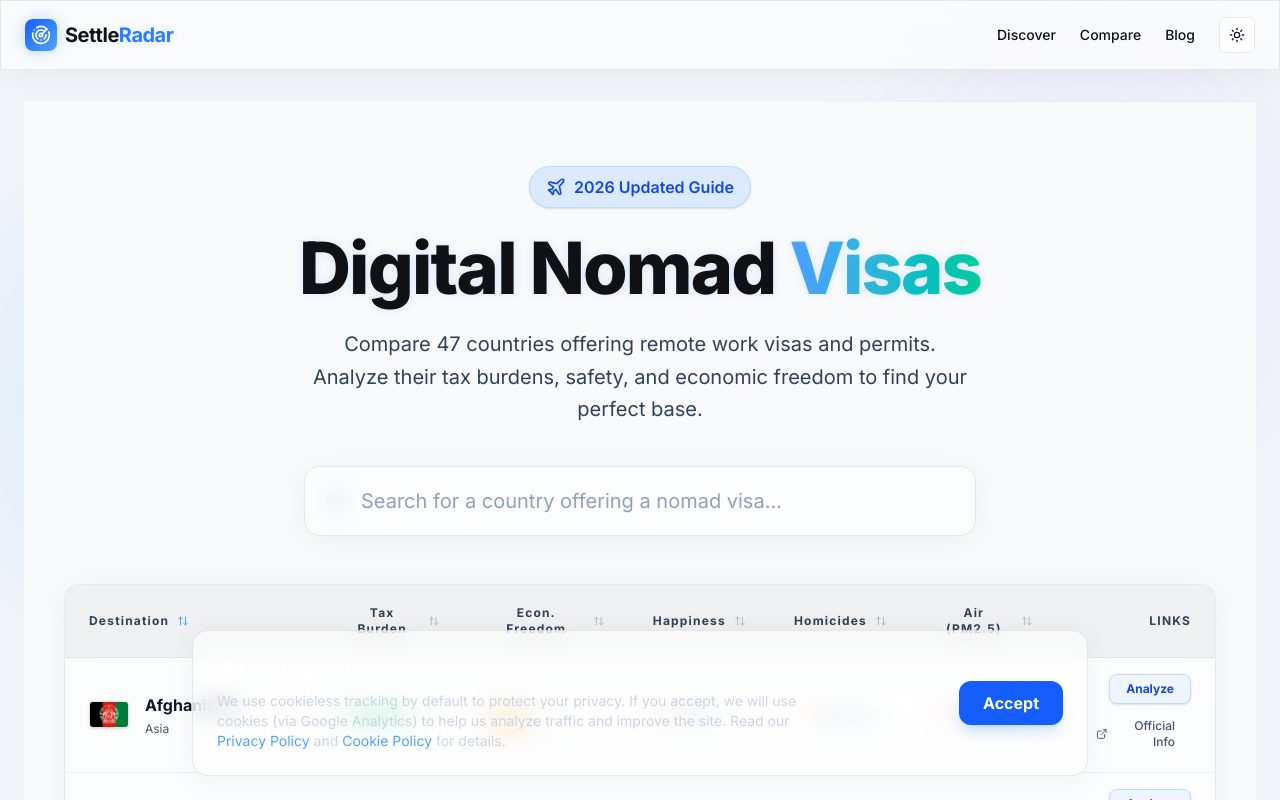
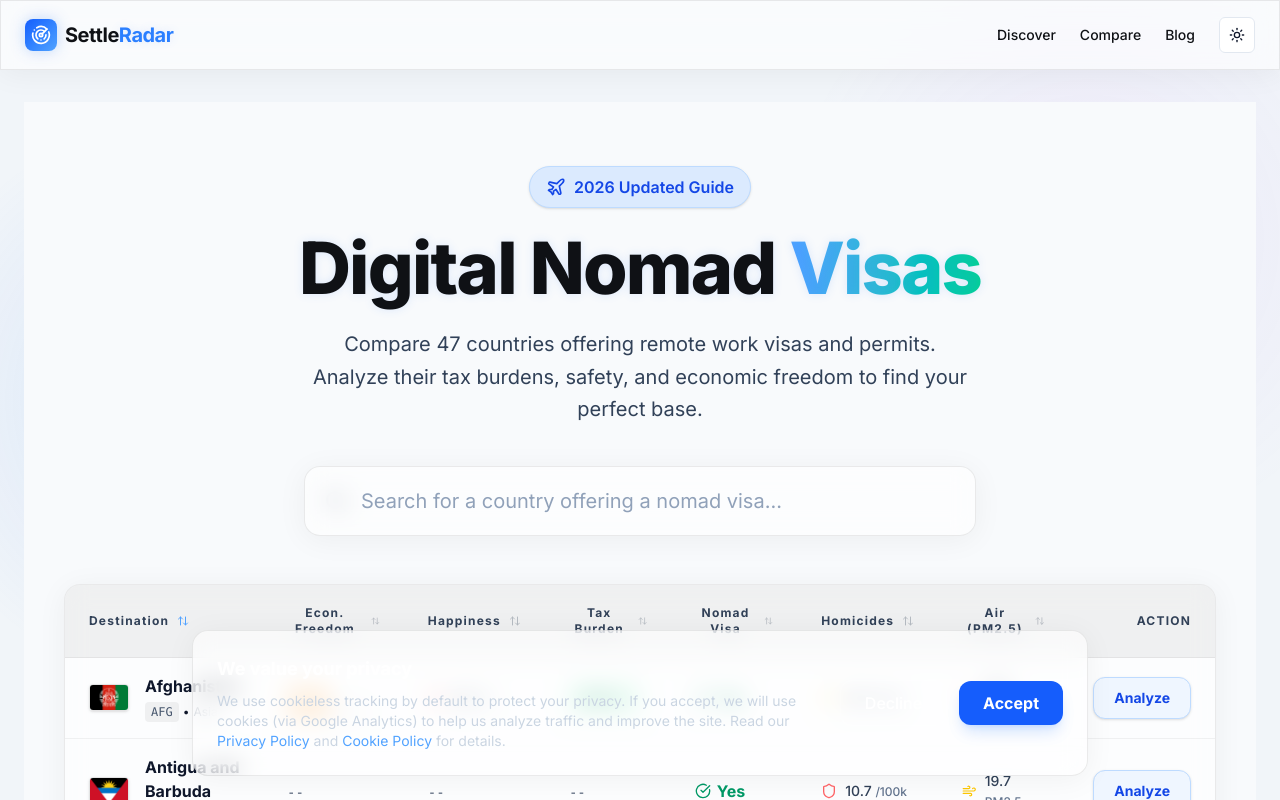
Before and after one commit to mirek-ai/settleradarweb, a Next.js app: page /digital-nomad-visas in a window 1280 px wide. Shown: the top 800 px of the page. Built offline with nearby package versions, Linux system fonts and the light colour scheme.

Commit message:
feat(ui): exact match for digital nomad visas table to main page table, increase blog posts per page to 15

```diff
--- a/src/app/blog/page.tsx
+++ b/src/app/blog/page.tsx
@@ -9,7 +9,7 @@ export const metadata = {
   description: 'Expat guides, tax comparisons, and moving abroad tips.',
 };
 
-const POSTS_PER_PAGE = 6;
+const POSTS_PER_PAGE = 15;
 
 export default function BlogIndex() {
   const allPosts = getSortedPostsData();
--- a/src/app/blog/page/[page]/page.tsx
+++ b/src/app/blog/page/[page]/page.tsx
@@ -10,7 +10,7 @@ export const metadata = {
   description: 'Expat guides, tax comparisons, and moving abroad tips.',
 };
 
-const POSTS_PER_PAGE = 6;
+const POSTS_PER_PAGE = 15;
 
 export async function generateStaticParams() {
   const allPosts = getSortedPostsData();
--- a/src/app/digital-nomad-visas/DigitalNomadClient.tsx
+++ b/src/app/digital-nomad-visas/DigitalNomadClient.tsx
@@ -116,19 +116,24 @@ export default function DigitalNomadClient({ nomadCountries }: DigitalNomadClien
                       Destination <ArrowUpDown className={`w-3 h-3 ${sortBy === 'name' ? 'text-blue-400' : 'opacity-30'}`} />
                     </button>
                   </th>
+                  <th className="py-5 px-6 hidden md:table-cell">
+                    <button onClick={() => handleSort('freedom')} className="flex items-center gap-2 hover:text-slate-900 dark:text-white">
+                      Econ. Freedom <ArrowUpDown className={`w-3 h-3 ${sortBy === 'freedom' ? 'text-blue-400' : 'opacity-30'}`} />
+                    </button>
+                  </th>
+                  <th className="py-5 px-6 hidden md:table-cell">
+                    <button onClick={() => handleSort('happiness')} className="flex items-center gap-2 hover:text-slate-900 dark:text-white">
+                      Happiness <ArrowUpDown className={`w-3 h-3 ${sortBy === 'happiness' ? 'text-pink-400' : 'opacity-30'}`} />
+                    </button>
+                  </th>
                   <th className="py-5 px-6">
                     <button onClick={() => handleSort('taxes')} className="flex items-center gap-2 hover:text-slate-900 dark:text-white">
                       Tax Burden <ArrowUpDown className={`w-3 h-3 ${sortBy === 'taxes' ? 'text-blue-400' : 'opacity-30'}`} />
                     </button>
                   </th>
-                  <th className="py-5 px-6 hidden md:table-cell">
-                    <button onClick={() => handleSort('freedom')} className="flex items-center gap-2 hover:text-slate-900 dark:text-white">
-                      Econ. Freedom <ArrowUpDown className={`w-3 h-3 ${sortBy === 'freedom' ? 'text-blue-400' : 'opacity-30'}`} />
-                    </button>
-                  </th>
-                  <th className="py-5 px-6 hidden lg:table-cell">
-                    <button onClick={() => handleSort('happiness')} className="flex items-center gap-2 hover:text-slate-900 dark:text-white">
-                      Happiness <ArrowUpDown className={`w-3 h-3 ${sortBy === 'happiness' ? 'text-pink-400' : 'opacity-30'}`} />
+                  <th className="py-5 px-6 hidden sm:table-cell">
+                    <button onClick={() => handleSort('name')} className="flex items-center gap-2 hover:text-slate-900 dark:text-white">
+                      Nomad Visa <ArrowUpDown className={`w-3 h-3 opacity-30`} />
                     </button>
                   </th>
                   <th className="py-5 px-6 hidden lg:table-cell">
@@ -141,12 +146,13 @@ export default function DigitalNomadClient({ nomadCountries }: DigitalNomadClien
                       Air (PM2.5) <ArrowUpDown className={`w-3 h-3 ${sortBy === 'air' ? 'text-blue-400' : 'opacity-30'}`} />
                     </button>
                   </th>
-                  <th className="py-5 px-6 text-right">Links</th>
+                  <th className="py-5 px-6 text-right">Action</th>
                 </tr>
               </thead>
               <tbody className="divide-y divide-black/5 dark:divide-white/5">
                 {processedCountries.map((country) => {
                   const taxes = country.indicators?.['wb_taxes']?.value;
+                  const inflation = country.indicators?.['wb_inflation']?.value;
                   const freedom = country.indicators?.['heritage_economic_freedom']?.value;
                   const happiness = country.indicators?.['whr_happiness_index']?.value;
                   const homicides = country.indicators?.['wb_homicides']?.value;
@@ -172,19 +178,12 @@ export default function DigitalNomadClient({ nomadCountries }: DigitalNomadClien
                               {country.name}
                             </div>
                             <div className="text-xs text-slate-600 dark:text-slate-400 flex items-center gap-1 mt-1">
+                              <span className="font-mono bg-black/5 dark:bg-white/5 px-1.5 py-0.5 rounded">{country.id}</span>
+                              <span className="text-slate-900 dark:text-white/20">•</span>
                               <span className="truncate">{country.region}</span>
                             </div>
                           </div>
                         </div>
-                      </td>
-                      <td className="py-4 px-6">
-                        {taxes != null ? (
-                          <span className={`px-3 py-1 rounded-md text-sm font-bold border ${getTaxBadge(taxes)}`}>
-                            {taxes.toFixed(1)} <span className="text-xs font-normal">%</span>
-                          </span>
-                        ) : (
-                          <span className="text-slate-600 text-sm font-mono">--</span>
-                        )}
                       </td>
                       <td className="py-4 px-6 hidden md:table-cell">
                         {freedom ? (
@@ -201,11 +200,29 @@ export default function DigitalNomadClient({ nomadCountries }: DigitalNomadClien
                           <span className="text-slate-600 text-sm font-mono">--</span>
                         )}
                       </td>
-                      <td className="py-4 px-6 hidden lg:table-cell">
+                      <td className="py-4 px-6 hidden md:table-cell">
                         {happiness ? (
                           <div className="flex items-center gap-2">
                             <Smile className={`w-4 h-4 ${happiness >= 7 ? 'text-emerald-400' : happiness >= 6 ? 'text-yellow-400' : 'text-red-400'}`} />
                             <span className="text-sm font-bold text-slate-700 dark:text-slate-300">{happiness.toFixed(1)} <span className="text-xs text-slate-500 font-normal">/10</span></span>
+                          </div>
+                        ) : (
+                          <span className="text-slate-600 text-sm font-mono">--</span>
+                        )}
+                      </td>
+                      <td className="py-4 px-6">
+                        {taxes != null ? (
+                          <span className={`px-3 py-1 rounded-md text-sm font-bold border ${getTaxBadge(taxes)}`}>
+                            {taxes.toFixed(1)} <span className="text-xs font-normal">%</span>
+                          </span>
+                        ) : (
+                          <span className="text-slate-600 text-sm font-mono">--</span>
+                        )}
+                      </td>
+                      <td className="py-4 px-6 hidden sm:table-cell">
+                        {country.nomad_visa ? (
+                          <div className="flex items-center gap-1.5 text-emerald-600 dark:text-emerald-400 font-bold">
+                            <CheckCircle className="w-4 h-4" /> Yes
                           </div>
                         ) : (
                           <span className="text-slate-600 text-sm font-mono">--</span>
@@ -232,24 +249,12 @@ export default function DigitalNomadClient({ nomadCountries }: DigitalNomadClien
                         )}
                       </td>
                       <td className="py-4 px-6 text-right">
-                        <div className="flex flex-col gap-2 items-end">
-                          <Link
-                            href={`/country/${country.slug}`}
-                            className="inline-flex items-center justify-center px-4 py-1.5 text-xs font-bold text-blue-700 dark:text-white bg-blue-50 hover:bg-blue-100 dark:bg-blue-600 dark:hover:bg-blue-500 border border-blue-200 dark:border-blue-400/50 rounded-lg transition-all shadow-sm"
-                          >
-                            Analyze
-                          </Link>
-                          {country.nomad_visa?.url && (
-                            <a
-                              href={country.nomad_visa.url}
-                              target="_blank"
-                              rel="noopener noreferrer"
-                              className="inline-flex items-center justify-center px-4 py-1.5 text-xs font-medium text-slate-600 dark:text-slate-300 hover:text-slate-900 dark:hover:text-white transition-all"
-                            >
-                              <ExternalLink className="w-3 h-3 mr-1" /> Official Info
-                            </a>
-                          )}
-                        </div>
+                        <Link
+                          href={`/country/${country.slug}`}
+                          className="inline-flex items-center justify-center px-5 py-2.5 text-sm font-bold text-blue-700 dark:text-white bg-blue-50 hover:bg-blue-100 dark:bg-blue-600 dark:hover:bg-blue-500 border border-blue-200 dark:border-blue-400/50 rounded-xl transition-all shadow-sm dark:shadow-[0_0_15px_rgba(59,130,246,0.3)] dark:hover:shadow-[0_0_25px_rgba(59,130,246,0.5)]"
+                        >
+                          Analyze
+                        </Link>
                       </td>
                     </tr>
                   );
```
